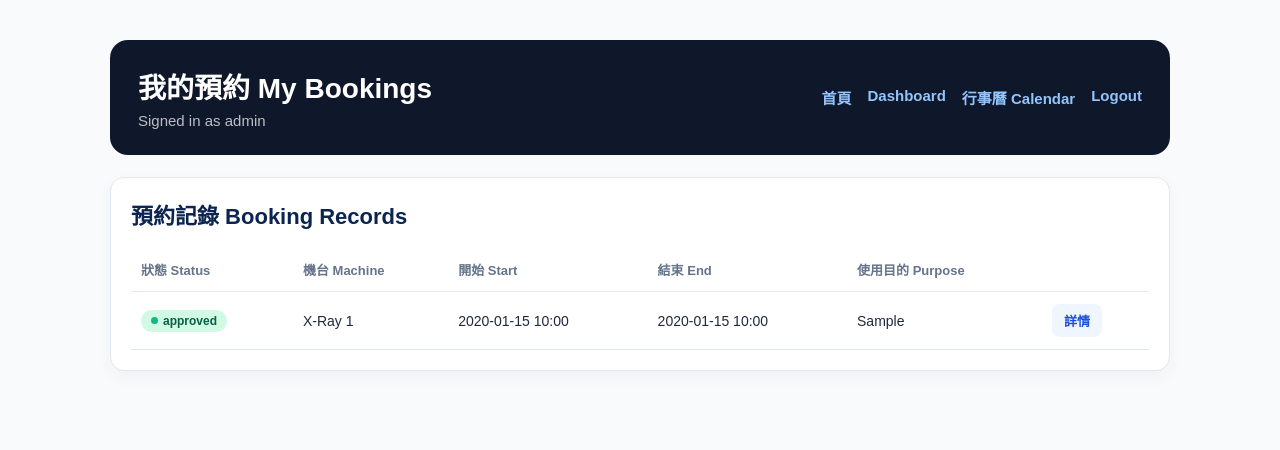
After one commit to Evan-Pei/Xray, a Flask app: page /bookings in a window 1280 px wide. The commit adds this page. Shown: the top 450 px of the page. Run offline with Flask 3, Linux system fonts and the light colour scheme; a user stored in the database is signed in; tables that the repository leaves empty hold one stand-in row (values such as "Sample post").

Commit message:
fix: admin access control, approval enforcement, missing templates, dashboard bookings

```diff
--- a/routes/api.py
+++ b/routes/api.py
@@ -108,6 +108,8 @@ def create_booking():
         return jsonify({"error": "start must be earlier than end"}), 400
     if status not in ALLOWED_STATUSES:
         return jsonify({"error": "invalid status"}), 400
+    if status == "approved" and not current_user.is_admin():
+        return jsonify({"error": "only admin can approve bookings"}), 403
 
     machine = db.session.get(Machine, machine_id)
     if not machine:
@@ -147,7 +149,7 @@ def update_booking(booking_id):
     booking = db.session.get(Booking, booking_id)
     if not booking or booking.is_deleted:
         return jsonify({"error": "booking not found"}), 404
-    if booking.user_id != current_user.id:
+    if booking.user_id != current_user.id and not current_user.is_admin():
         return jsonify({"error": "forbidden"}), 403
 
     data = request.get_json(silent=True) or {}
@@ -169,6 +171,8 @@ def update_booking(booking_id):
         return jsonify({"error": "start must be earlier than end"}), 400
     if status not in ALLOWED_STATUSES:
         return jsonify({"error": "invalid status"}), 400
+    if status == "approved" and not current_user.is_admin():
+        return jsonify({"error": "only admin can approve bookings"}), 403
 
     machine = db.session.get(Machine, machine_id)
     if not machine:
--- a/routes/web.py
+++ b/routes/web.py
@@ -72,6 +72,7 @@ def calendar_view():
         current_username=current_user.username,
         current_user_id=current_user.id,
         qualified_users=qualified_users,
+        is_admin=current_user.is_admin(),
     )
 
 
--- /dev/null
+++ b/templates/bookings.html
@@ -0,0 +1,113 @@
+<!doctype html>
+<html lang="zh-TW">
+<head>
+    <meta charset="utf-8">
+    <meta name="viewport" content="width=device-width, initial-scale=1">
+    <title>Xray | 我的預約</title>
+    <style>
+        :root {
+            --navy: #0f172a;
+            --blue: #2563eb;
+            --border: #e2e8f0;
+            --bg: #f8fafc;
+            --text: #1e293b;
+            --muted: #64748b;
+            --pending-bg: #fef3c7; --pending-text: #92400e; --pending-dot: #f59e0b;
+            --approved-bg: #d1fae5; --approved-text: #065f46; --approved-dot: #10b981;
+            --completed-bg: #dbeafe; --completed-text: #1e40af; --completed-dot: #3b82f6;
+            --cancelled-bg: #f1f5f9; --cancelled-text: #475569; --cancelled-dot: #94a3b8;
+        }
+        * { box-sizing: border-box; }
+        body { margin: 0; font-family: Arial, sans-serif; background: var(--bg); color: var(--text); }
+        .container { max-width: 1100px; margin: 40px auto; padding: 0 20px 40px; }
+        .header { background: var(--navy); color: #fff; border-radius: 18px; padding: 26px 28px;
+                  display: flex; align-items: center; justify-content: space-between; gap: 16px; flex-wrap: wrap; }
+        .header h1 { margin: 0; font-size: 28px; }
+        .header p { margin: 6px 0 0; color: rgba(255,255,255,.72); font-size: 15px; }
+        .nav { display: flex; gap: 16px; flex-wrap: wrap; }
+        .nav a { color: #93c5fd; text-decoration: none; font-weight: 700; font-size: 15px; }
+        .nav a:hover { color: #fff; }
+        .panel { background: #fff; border: 1px solid var(--border); border-radius: 14px; padding: 20px;
+                 margin-top: 22px; box-shadow: 0 6px 18px rgba(15,23,42,.04); }
+        .panel h2 { margin: 0 0 18px; font-size: 22px; color: #0b2450; }
+        table { width: 100%; border-collapse: collapse; }
+        th, td { border-bottom: 1px solid var(--border); padding: 12px 10px; text-align: left; vertical-align: middle; }
+        th { font-size: 13px; color: var(--muted); font-weight: 700; }
+        td { font-size: 14px; }
+        .status-badge {
+            display: inline-flex; align-items: center; gap: 5px;
+            padding: 4px 10px; border-radius: 99px; font-size: 12px; font-weight: 700;
+        }
+        .status-badge.pending   { background: var(--pending-bg);   color: var(--pending-text); }
+        .status-badge.approved  { background: var(--approved-bg);  color: var(--approved-text); }
+        .status-badge.completed { background: var(--completed-bg); color: var(--completed-text); }
+        .status-badge.cancelled { background: var(--cancelled-bg); color: var(--cancelled-text); }
+        .status-dot { width: 7px; height: 7px; border-radius: 50%; }
+        .pending   .status-dot { background: var(--pending-dot); }
+        .approved  .status-dot { background: var(--approved-dot); }
+        .completed .status-dot { background: var(--completed-dot); }
+        .cancelled .status-dot { background: var(--cancelled-dot); }
+        .btn-link { display: inline-flex; align-items: center; padding: 7px 12px; border-radius: 8px;
+                    background: #eff6ff; color: #1d4ed8; text-decoration: none; font-weight: 700; font-size: 13px; }
+        .btn-link:hover { background: #dbeafe; }
+        .empty { color: var(--muted); padding: 14px 0; }
+        @media (max-width: 700px) { th:nth-child(3), td:nth-child(3) { display: none; } }
+    </style>
+</head>
+<body>
+<main class="container">
+    <section class="header">
+        <div>
+            <h1>我的預約 My Bookings</h1>
+            <p>Signed in as {{ current_user.username }}</p>
+        </div>
+        <nav class="nav">
+            <a href="/">首頁</a>
+            <a href="/dashboard">Dashboard</a>
+            <a href="/calendar">行事曆 Calendar</a>
+            <a href="{{ url_for('auth.logout') }}">Logout</a>
+        </nav>
+    </section>
+
+    <section class="panel">
+        <h2>預約記錄 Booking Records</h2>
+        {% if bookings %}
+        <table>
+            <thead>
+                <tr>
+                    <th>狀態 Status</th>
+                    <th>機台 Machine</th>
+                    <th>開始 Start</th>
+                    <th>結束 End</th>
+                    <th>使用目的 Purpose</th>
+                    <th></th>
+                </tr>
+            </thead>
+            <tbody>
+                {% for b in bookings %}
+                <tr>
+                    <td>
+                        <span class="status-badge {{ b.status }}">
+                            <span class="status-dot"></span>
+                            {{ b.status }}
+                        </span>
+                    </td>
+                    <td>{{ b.machine.name }}</td>
+                    <td>{{ b.start_time.strftime('%Y-%m-%d %H:%M') }}</td>
+                    <td>{{ b.end_time.strftime('%Y-%m-%d %H:%M') }}</td>
+                    <td style="max-width:260px;overflow:hidden;text-overflow:ellipsis;white-space:nowrap"
+                        title="{{ b.purpose }}">{{ b.purpose }}</td>
+                    <td>
+                        <a class="btn-link" href="{{ url_for('web.view_booking', booking_id=b.id) }}">詳情</a>
+                    </td>
+                </tr>
+                {% endfor %}
+            </tbody>
+        </table>
+        {% else %}
+        <p class="empty">尚無預約記錄。<a href="/calendar">前往行事曆建立預約 →</a></p>
+        {% endif %}
+    </section>
+</main>
+</body>
+</html>
--- a/templates/calendar.html
+++ b/templates/calendar.html
@@ -628,7 +628,9 @@
                     <label>狀態</label>
                     <select id="fStatus">
                         <option value="pending">待審 pending</option>
+                        {% if is_admin %}
                         <option value="approved">已批 approved</option>
+                        {% endif %}
                         <option value="completed">完成 completed</option>
                         <option value="cancelled">取消 cancelled</option>
                     </select>
@@ -666,6 +668,7 @@ const TODAY_MONTH = {{ today_month }};
 const TODAY_DAY   = {{ today_day }};
 const CURRENT_USER = {{ current_username | tojson }};
 const CURRENT_USER_ID = {{ current_user_id | tojson }};
+const IS_ADMIN = {{ is_admin | tojson }};
 const QUALIFIED_USERS_INITIAL = {{ qualified_users | tojson }};
 
 let curYear  = {{ init_year }};
```
Also changed, not shown: routes/admin.py (+24 -9 lines), templates/booking_detail.html (added, +163 -0 lines), templates/dashboard.html (+42 -0 lines), tests/test_admin_routes.py (+55 -1 lines), tests/test_qualified_user_management.py (+90 -0 lines).
